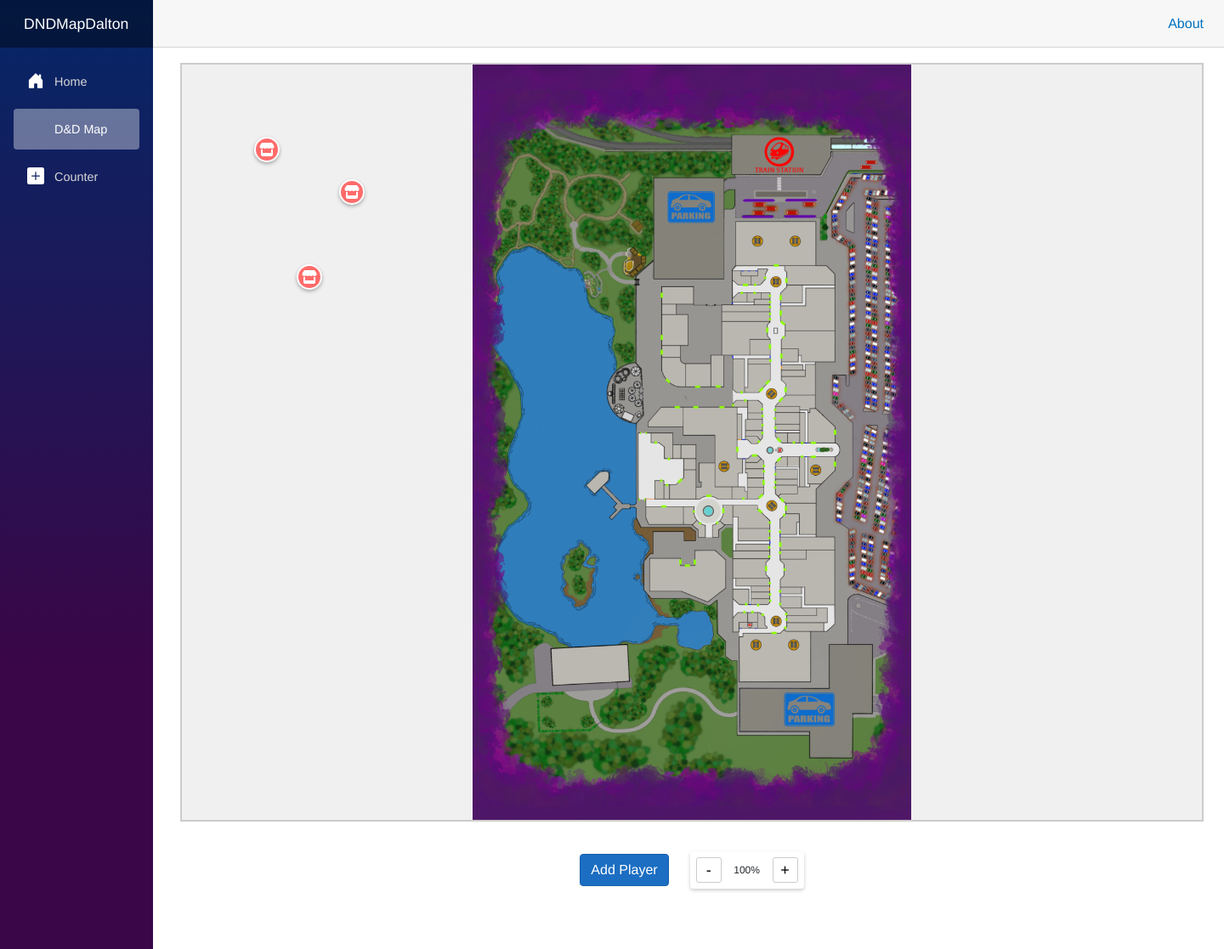
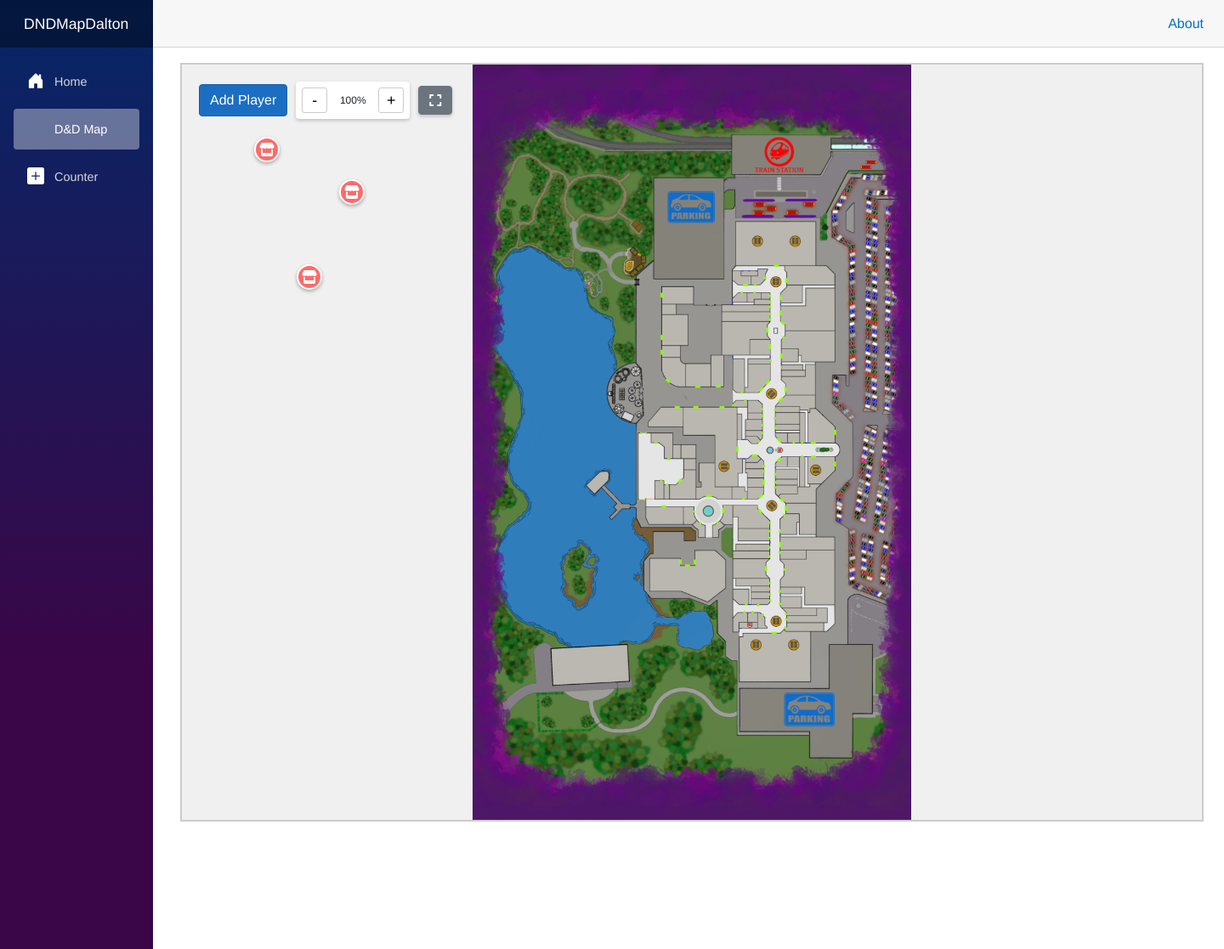
Before and after one commit to hawxward/DNDMapDalton, an ASP.NET Core app: page /map in a window 1440 px wide. Shown: the whole page at 85% size. Run offline with ASP.NET Core 8, Linux system fonts and the light colour scheme; style sheets or scripts are compiled from the project's sources.

Commit message:
Add fullscreen functionality to map with overlay controls
- Move Add Player button and zoom controls inside map container as overlay
- Add fullscreen toggle button with expand/compress icons
- Implement JavaScript fullscreen API with cross-browser support
- Position controls in top-left corner of map with proper z-indexing
- Add fullscreen CSS styles for proper viewport sizing
- Controls remain visible and functional in fullscreen mode

```diff
--- a/Pages/Map.razor
+++ b/Pages/Map.razor
@@ -10,6 +10,27 @@
 <div class="map-container" id="mapContainer"
      @ondrop="OnDrop"
      @ondragover:preventDefault>
+
+    <!-- Map Controls Overlay -->
+    <div class="map-controls-overlay">
+        <button class="btn btn-primary" @onclick="AddNewPlayer">Add Player</button>
+        <div class="zoom-controls">
+            <button @onclick="ZoomOut">-</button>
+            <span class="zoom-level">@(Math.Round(currentZoom * 100))%</span>
+            <button @onclick="ZoomIn">+</button>
+        </div>
+        <button class="btn btn-secondary fullscreen-btn" @onclick="ToggleFullscreen">
+            @if (isFullscreen)
+            {
+                <i class="fas fa-compress"></i>
+            }
+            else
+            {
+                <i class="fas fa-expand"></i>
+            }
+        </button>
+    </div>
+
     <div class="map">
         @foreach (var player in MapState.Players)
         {
@@ -40,15 +61,6 @@
                 <i class="fas fa-store"></i>
             </div>
         }
-    </div>
-</div>
-
-<div class="controls">
-    <button class="btn btn-primary" @onclick="AddNewPlayer">Add Player</button>
-    <div class="zoom-controls">
-        <button @onclick="ZoomOut">-</button>
-        <span class="zoom-level">@(Math.Round(currentZoom * 100))%</span>
-        <button @onclick="ZoomIn">+</button>
     </div>
 </div>
 
@@ -88,6 +100,7 @@
     private Player? draggedPlayer;
     private Shop? draggedShop;
     private double currentZoom = 1.0;
+    private bool isFullscreen = false;
     private const double zoomStep = 0.2;
     private const double maxZoom = 3.0;
     private const double minZoom = 0.5;
@@ -98,6 +111,19 @@
         MapState.InitializeShops();
         await JSRuntime.InvokeVoidAsync("initializeDraggable");
         await JSRuntime.InvokeVoidAsync("initializeZoom", "mapContainer");
+    }
+
+    private async Task ToggleFullscreen()
+    {
+        try
+        {
+            isFullscreen = await JSRuntime.InvokeAsync<bool>("toggleFullscreen", "mapContainer");
+            StateHasChanged();
+        }
+        catch (Exception ex)
+        {
+            Console.WriteLine($"Error toggling fullscreen: {ex.Message}");
+        }
     }
 
     private async Task ZoomIn()
--- a/wwwroot/css/map.css
+++ b/wwwroot/css/map.css
@@ -5,6 +5,26 @@
     border: 2px solid #ccc;
     overflow: auto;
     touch-action: none;
+}
+
+.map-container:fullscreen {
+    height: 100vh;
+    width: 100vw;
+}
+
+.map-container:-webkit-full-screen {
+    height: 100vh;
+    width: 100vw;
+}
+
+.map-container:-moz-full-screen {
+    height: 100vh;
+    width: 100vw;
+}
+
+.map-container:-ms-fullscreen {
+    height: 100vh;
+    width: 100vw;
 }
 
 .map {
@@ -97,6 +117,21 @@
     transform: translate(-50%, -50%) scale(1.1);
 }
 
+.map-controls-overlay {
+    position: absolute;
+    top: 20px;
+    left: 20px;
+    z-index: 1000;
+    display: flex;
+    gap: 10px;
+    align-items: center;
+    pointer-events: none;
+}
+
+.map-controls-overlay > * {
+    pointer-events: auto;
+}
+
 .zoom-controls {
     display: inline-flex;
     align-items: center;
@@ -104,7 +139,6 @@
     border-radius: 4px;
     padding: 5px;
     box-shadow: 0 2px 4px rgba(0,0,0,0.2);
-    margin-left: 15px;
 }
 
 .zoom-controls button {
@@ -130,6 +164,19 @@
     min-width: 40px;
     text-align: center;
     font-size: 12px;
+}
+
+.fullscreen-btn {
+    padding: 8px 12px;
+    border-radius: 4px;
+    box-shadow: 0 2px 4px rgba(0,0,0,0.2);
+    display: flex;
+    align-items: center;
+    justify-content: center;
+}
+
+.fullscreen-btn i {
+    font-size: 16px;
 }
 
 .controls {
```
Also changed, not shown: wwwroot/js/map.js (+39 -0 lines).
